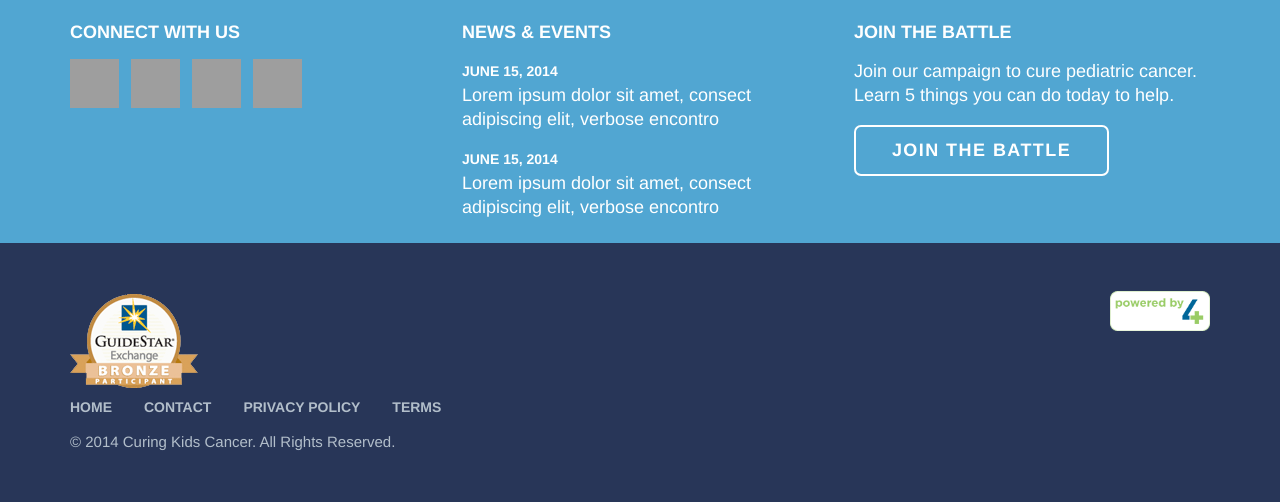
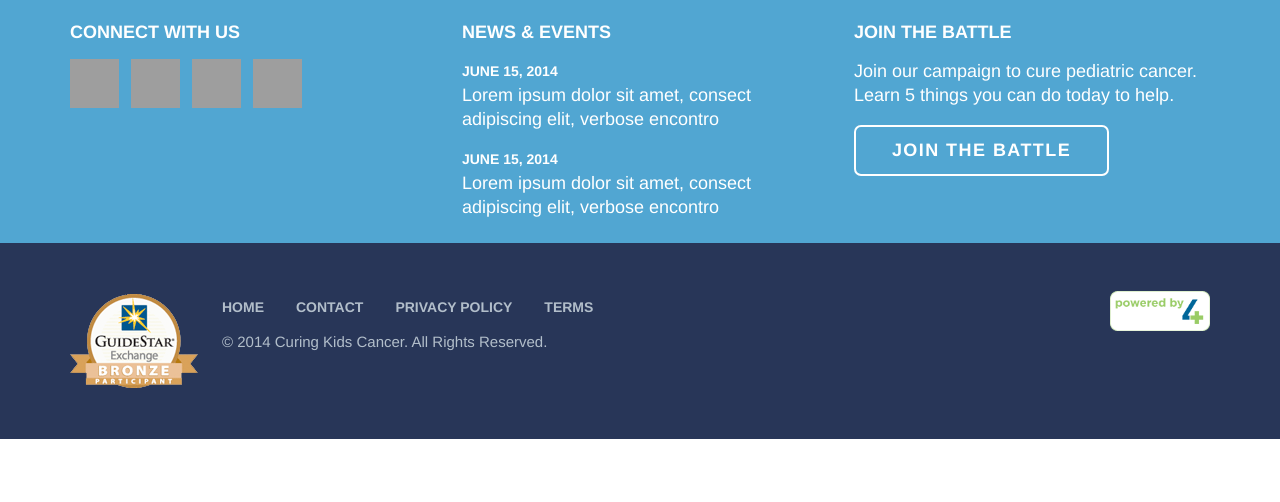
Before and after one commit to 4agoodcause/ckc, a PHP site: page /news.php in a window 1280 px wide. Shown: the part 1805-2307 px from the top of the page. After the commit the page ends 2244 px from the top, so only its background shows below. Run offline with PHP 8.4, Linux system fonts and the light colour scheme; some libraries are stand-ins or nearby versions; grey boxes are pictures that could not be loaded.

Commit message:
Footer Left width increase

```diff
--- a/assets/css/application.css
+++ b/assets/css/application.css
@@ -1588,7 +1588,7 @@ button.btn {
 @media (min-width: 700px) {
   .footer-left {
     float: left;
-    max-width: 540px;
+    max-width: 560px;
   }
 }
 
--- a/assets/sass/sections/_footer.scss
+++ b/assets/sass/sections/_footer.scss
@@ -19,7 +19,7 @@
   }
   @include bp-min-width($medium) {
     float: left;
-    max-width: 540px;
+    max-width: 560px;
   }
 }
 
```
